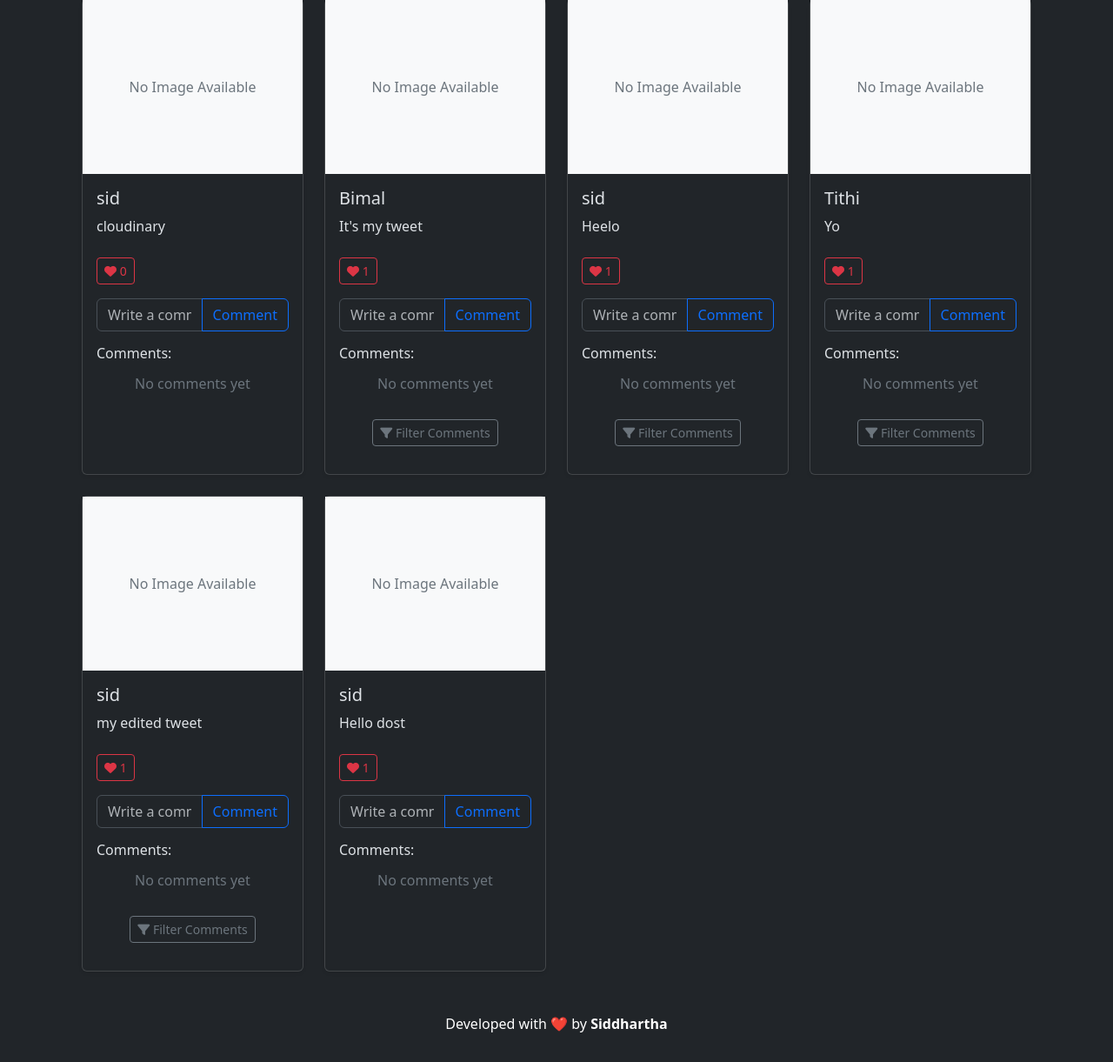
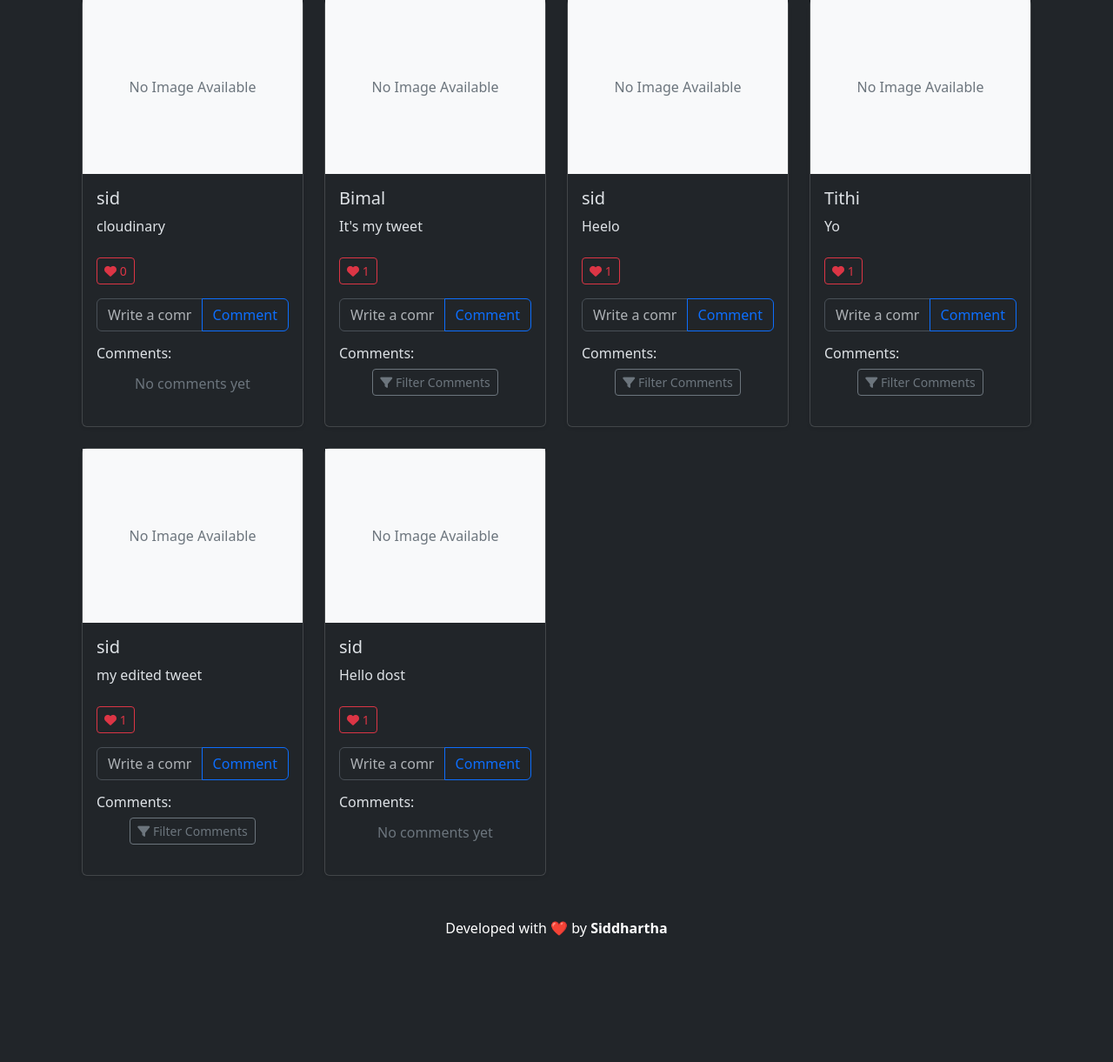
Before and after one commit to siddharthapal8240/MediaHub, a Django app: page / in a window 1280 px wide. Shown: the part 325-1546 px from the top of the page at 87% size. After the commit the page ends 1402 px from the top, so only its background shows below. Run offline with Django 5.2, Linux system fonts and the light colour scheme; data comes from the database, SQL or seed files in the repository; parts of the project's set-up code (start-up, migrations or seed data) failed here and were passed over.

Commit message:
Fix bugs

```diff
--- a/tweet/templates/tweet_list.html
+++ b/tweet/templates/tweet_list.html
@@ -67,11 +67,11 @@ MediaHub
             <h6 class="font-weight-bold">Comments:</h6>
 
             <!-- Display No Comments Yet if there are no comments -->
-            <div id="comments-{{ tweet.id }}" class="d-flex justify-content-center align-items-center" style="height: 50px; color: #6c757d; display: {% if tweet.comment_set.count == 0 %}block{% else %}none{% endif %};">
+            {% if tweet.comment_set.count == 0 %}
+            <div id="comments-{{ tweet.id }}" class="d-flex justify-content-center align-items-center" style="height: 50px; color: #6c757d;">
               <p>No comments yet</p>
             </div>
-
-            <!-- Show first 1 comment -->
+            {% else %}
             <div id="comments-{{ tweet.id }}" class="d-none">
               {% for comment in tweet.comment_set.all|slice:":1" %}
               <div class="comment">
@@ -79,6 +79,7 @@ MediaHub
               </div>
               {% endfor %}
             </div>
+            {% endif %}
 
             <!-- Filter Comments Section -->
             {% if tweet.comment_set.count > 1 %}
```
